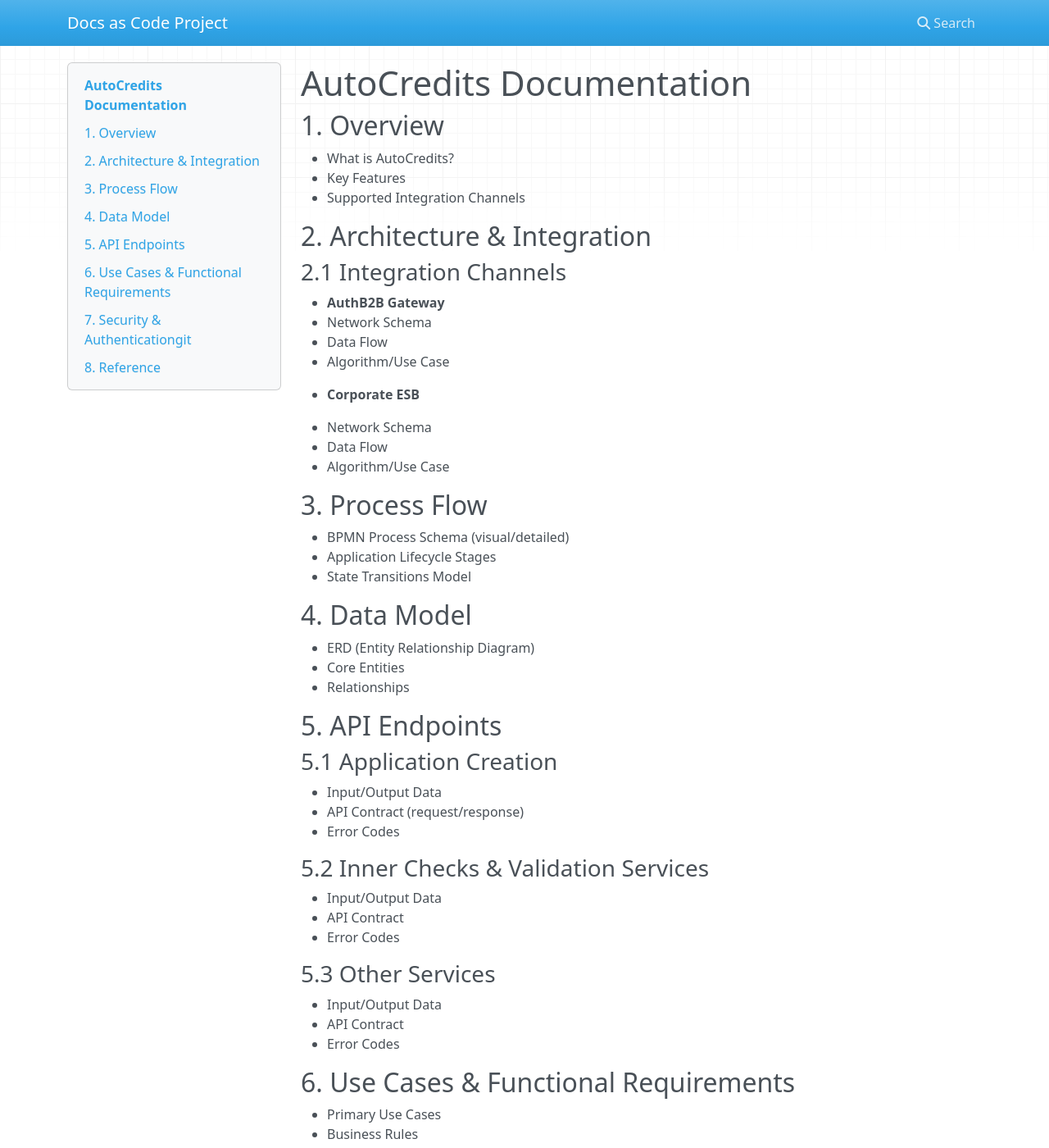
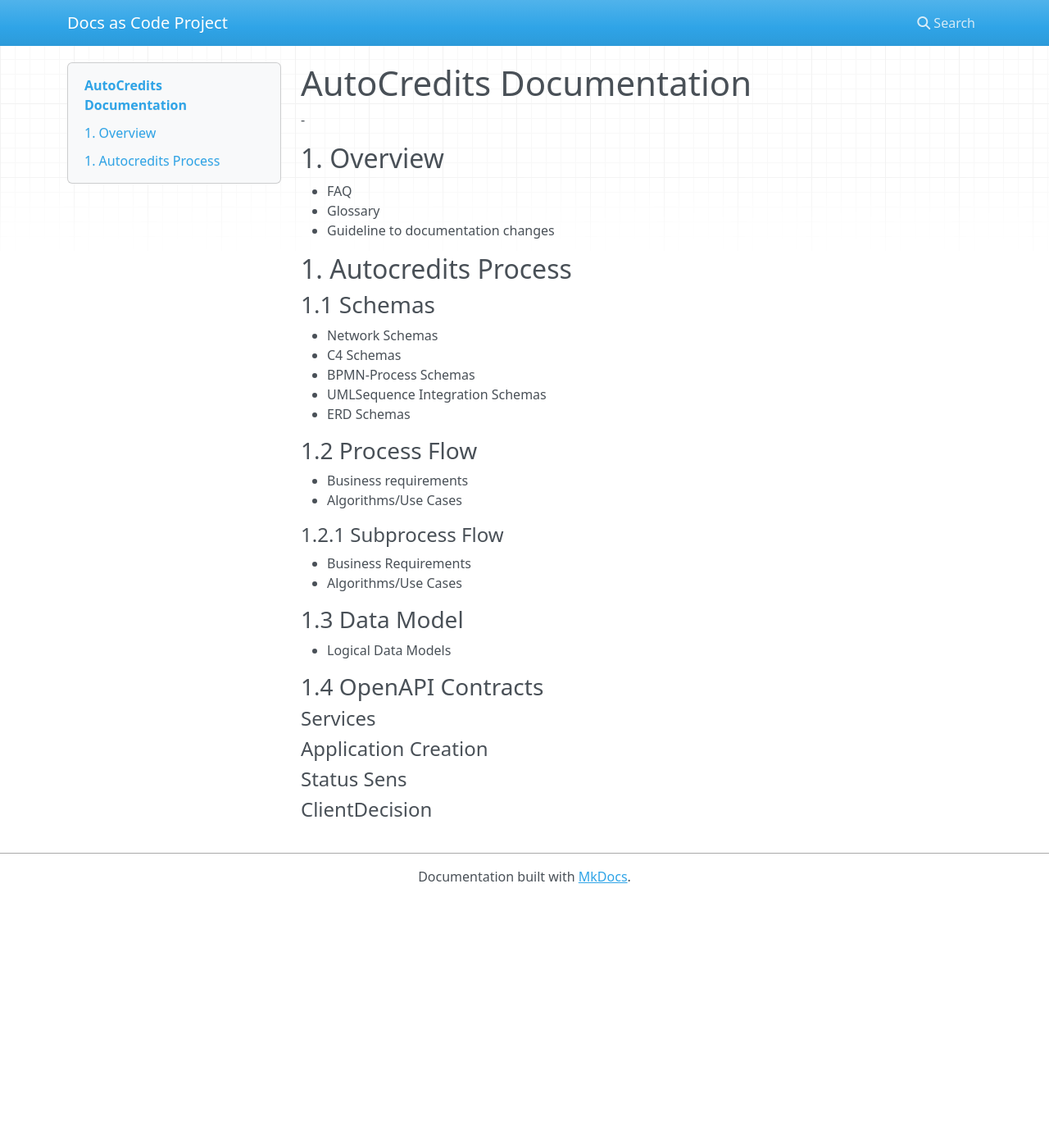
Before and after one commit to amtest24/docs-as-code, an MkDocs documentation site: the page built from docs/testpage.md, in a window 1280 px wide and 1400 px high. Shown: the whole window at 82% size. Built offline with MkDocs 1.6.1, drawn with Linux system fonts in a browser that asks for light colours; nearby versions of some CDN libraries; some of the changed text lies outside the part shown.

Commit message:
Update documentation tree

```diff
--- a/docs/testpage.md
+++ b/docs/testpage.md
@@ -1,58 +1,28 @@
 # AutoCredits Documentation
+-
+## 1. Overview
+- FAQ
+- Glossary
+- Guideline to documentation changes
+## 1. Autocredits Process
+### 1.1 Schemas
+- Network Schemas
+- C4 Schemas
+- BPMN-Process Schemas
+- UMLSequence Integration Schemas
+- ERD Schemas
 
-## 1. Overview
-- What is AutoCredits?
-- Key Features
-- Supported Integration Channels
+### 1.2 Process Flow
+- Business requirements
+- Algorithms/Use Cases
+#### 1.2.1 Subprocess Flow
+- Business Requirements
+- Algorithms/Use Cases
+### 1.3 Data Model
+- Logical Data Models
 
-## 2. Architecture & Integration
-### 2.1 Integration Channels
-- **AuthB2B Gateway**
-  - Network Schema
-  - Data Flow
-  - Algorithm/Use Case
-
-- **Corporate ESB**
-  - Network Schema
-  - Data Flow
-  - Algorithm/Use Case
-
-## 3. Process Flow
-- BPMN Process Schema (visual/detailed)
-- Application Lifecycle Stages
-- State Transitions Model
-
-## 4. Data Model
-- ERD (Entity Relationship Diagram)
-- Core Entities
-- Relationships
-
-## 5. API Endpoints
-### 5.1 Application Creation
-- Input/Output Data
-- API Contract (request/response)
-- Error Codes
-
-### 5.2 Inner Checks & Validation Services
-- Input/Output Data
-- API Contract
-- Error Codes
-
-### 5.3 Other Services
-- Input/Output Data
-- API Contract
-- Error Codes
-
-## 6. Use Cases & Functional Requirements
-- Primary Use Cases
-- Business Rules
-- Edge Cases
-
-## 7. Security & Authenticationgit
-- Auth Mechanisms
-- Data Protection
-
-## 8. Reference
-- Glossary
-- Error Codes
-- FAQ
+### 1.4 OpenAPI Contracts
+#### Services
+#### Application Creation
+#### Status Sens
+#### ClientDecision
```
